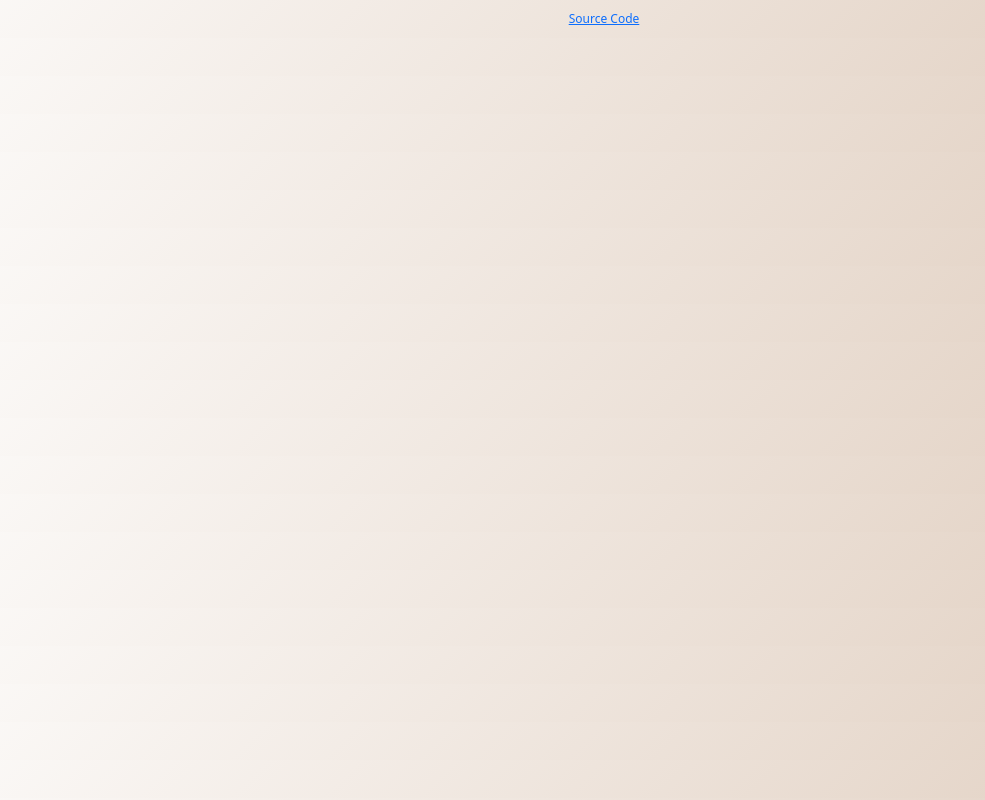
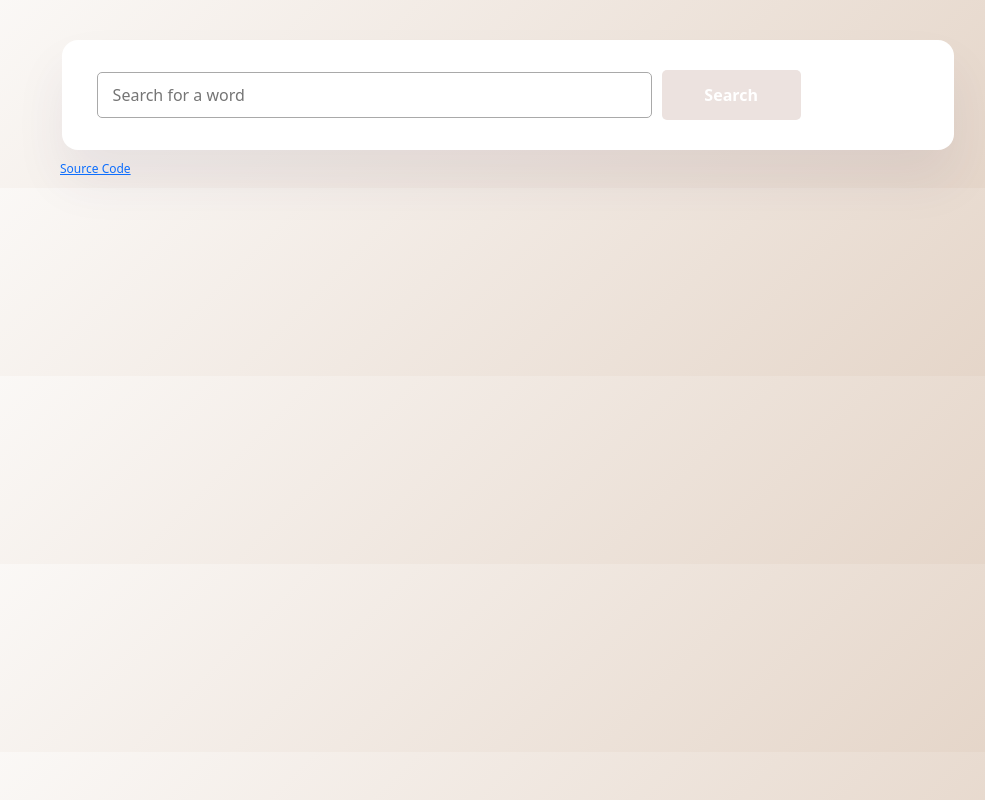
Before and after one commit to tvuleta8/react-dictionary-app, a React (Create React App) app: page / in a window 1280 px wide. Shown: the whole page, without its empty margins (132-1117 px from the left). Built offline with nearby package versions, Linux system fonts and the light colour scheme.

Commit message:
added search

```diff
--- a/src/App.css
+++ b/src/App.css
@@ -1,5 +1,6 @@
-.App {
-  text-align: center;
+.container {
+  font-family: system-ui, -apple-system, BlinkMacSystemFont, "Segoe UI", Roboto,
+    Oxygen, Ubuntu, Cantarell, "Open Sans", "Helvetica Neue", sans-serif;
 }
 
 body {
--- a/src/App.js
+++ b/src/App.js
@@ -1,9 +1,12 @@
 import "./App.css";
+import Dictionary from "./Dictionary";
 
 function App() {
   return (
     <div className="App">
-      <div className="container"></div>
+      <div className="container">
+        <Dictionary />
+      </div>
       <footer>
         <a
           href="https://github.com/tvuleta8/react-dictionary-app"
--- /dev/null
+++ b/src/Dictionary.css
@@ -0,0 +1,36 @@
+.Dictionary {
+  background: #fff;
+  border-radius: 16px;
+  box-shadow: 0 30px 50px rgb(65 50 100 / 8%);
+  padding: 30px;
+  color: #464646;
+  margin: 40px 0;
+  max-width: 80%;
+  display: block;
+  margin: 0 auto;
+  margin-top: 40px;
+}
+
+.search-button {
+  background: #ece2df;
+  font-weight: 700;
+  font-size: 16px;
+  padding: 5px 25px;
+  border: none;
+  height: 50px;
+  color: white;
+  border-radius: 5px;
+}
+
+.word-search {
+  flex: 1;
+  font-size: 16px;
+  border: thin solid darkgrey;
+  border-radius: 5px;
+  padding: 10px 15px;
+}
+
+.word-search,
+.search-button {
+  margin: 0 5px;
+}
--- /dev/null
+++ b/src/Dictionary.js
@@ -0,0 +1,31 @@
+import React, { useState } from "react";
+import "./Dictionary.css";
+
+export default function Dictionary() {
+  let [keyword, setKeyword] = useState("");
+
+  function search(event) {
+    event.preventDefault();
+  }
+
+  function handleKeywordChange(event) {
+    setKeyword(event.target.value);
+  }
+
+  return (
+    <div className="Dictionary">
+      <div className="Search row">
+        <form onSubmit={search}>
+          <input
+            type="text"
+            className="col-8 word-search"
+            placeholder="Search for a word"
+            autoComplete="off"
+            onChange={handleKeywordChange}
+          />
+          <input type="submit" value="Search" className="col-2 search-button" />
+        </form>
+      </div>
+    </div>
+  );
+}
```
